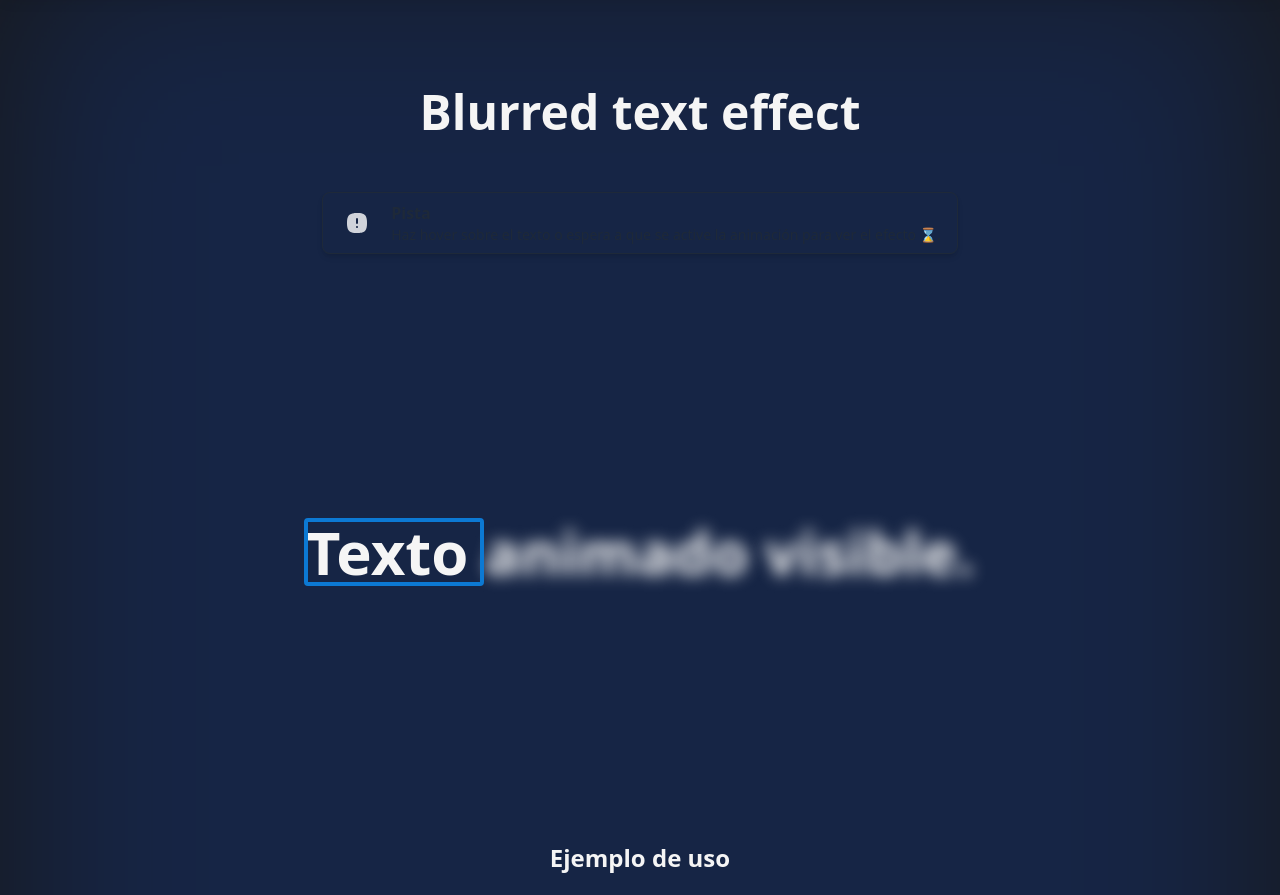
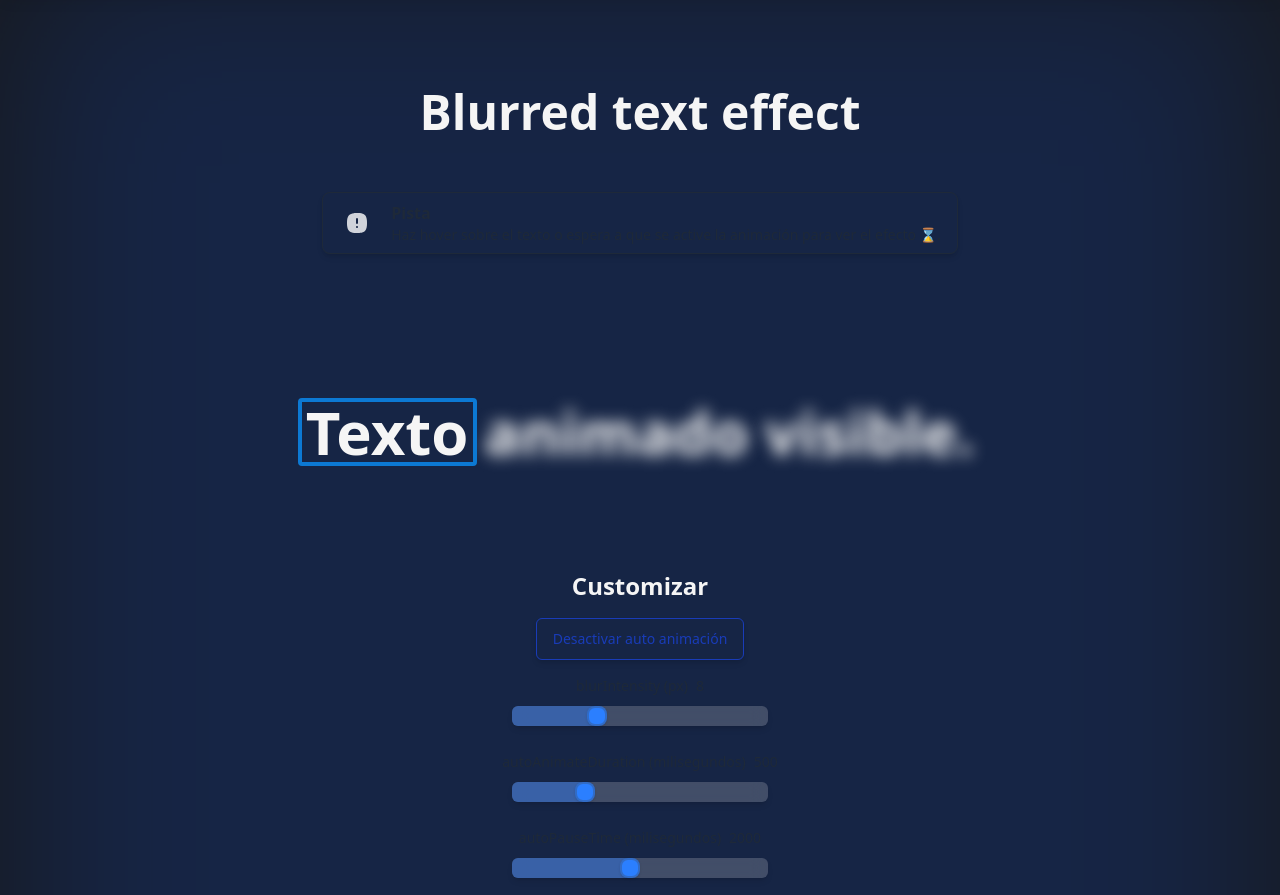
Before and after one commit to BrayanRamirezB/mictlancollection-dev, an Astro site: page /components/blurred-text-effect in a window 1280 px wide. Shown: the part 56-951 px from the top of the page. Built offline with nearby package versions, Linux system fonts and the light colour scheme; Astro itself is replaced by a stand-in of ours.

Commit message:
feat: add Customize options for BlurredTextEffect component

```diff
--- /dev/null
+++ b/src/components/demos/DemoBlurredTextEffect.jsx
@@ -0,0 +1,75 @@
+import { useState } from 'react'
+import BlurredTextEffect from '../BlurredTextEffect'
+import Slider from '../Slider'
+import Button from '../Button'
+
+function DemoBlurredTextEffect() {
+  const [autoAnimate, setAutoAnimate] = useState(true)
+  const [blurIntensity, setBlurIntensity] = useState(8)
+  const [autoAnimateDuration, setAutoAnimateDuration] = useState(500)
+  const [autoPause, setAutoPause] = useState(2000)
+
+  return (
+    <div className='flex flex-col items-center justify-center mt-30 mb-30'>
+      <div className='not-prose'>
+        <BlurredTextEffect
+          text='Texto animado visible.'
+          autoAnimation={autoAnimate}
+          blurIntensity={blurIntensity}
+          autoAnimationDuration={autoAnimateDuration}
+          autoPauseTime={autoPause}
+          className='text-6xl font-extrabold'
+        />
+      </div>
+
+      <div className='flex flex-col items-center justify-center pt-10'>
+        <h2 className='mb-4'>Customizar</h2>
+
+        <div className='flex flex-col items-center justify-center gap-4'>
+          <Button
+            color='primary'
+            variant='bordered'
+            onClick={() => setAutoAnimate(!autoAnimate)}
+            className='hover:-translate-y-1 duration-300 ease-in-out'
+          >
+            {autoAnimate
+              ? 'Desactivar auto animación'
+              : 'Activar auto animación'}
+          </Button>
+
+          <Slider
+            label='blurIntensity (px)'
+            color='primary'
+            thumbRadius='lg'
+            value={blurIntensity}
+            min={2}
+            max={20}
+            onChange={(value) => setBlurIntensity(value)}
+          />
+
+          <Slider
+            label='autoAnimateDuration (milisegundos)'
+            color='primary'
+            thumbRadius='lg'
+            value={autoAnimateDuration}
+            min={300}
+            max={1000}
+            onChange={(value) => setAutoAnimateDuration(value)}
+          />
+
+          <Slider
+            label='autoPauseTime (milisegundos)'
+            color='primary'
+            thumbRadius='lg'
+            value={autoPause}
+            min={300}
+            max={4000}
+            onChange={(value) => setAutoPause(value)}
+          />
+        </div>
+      </div>
+    </div>
+  )
+}
+
+export default DemoBlurredTextEffect
--- a/src/content/components/blurred-text-effect.mdx
+++ b/src/content/components/blurred-text-effect.mdx
@@ -5,7 +5,7 @@ title: Blurred text effect
 import CodeBlock from '../../components/CodeBlock.jsx'
 import Alert from '../../components/Alert.jsx'
 import CustomTable from '../../components/Table/CustomTable.jsx'
-import BlurredTextEffect from '../../components/BlurredTextEffect.jsx'
+import DemoBlurredTextEffect from '../../components/demos/DemoBlurredTextEffect.jsx'
 
 <div className='flex items-center justify-center mx-auto not-prose'>
   <Alert
@@ -17,13 +17,7 @@ import BlurredTextEffect from '../../components/BlurredTextEffect.jsx'
   />
 </div>
 
-<div className='flex flex-col items-center justify-center mt-60 mb-60 not-prose'>
-  <BlurredTextEffect
-    text='Texto animado visible.'
-    className='text-6xl font-extrabold'
-    client:load
-  />
-</div>
+<DemoBlurredTextEffect client:load />
 
 ## Ejemplo de uso
 
```
